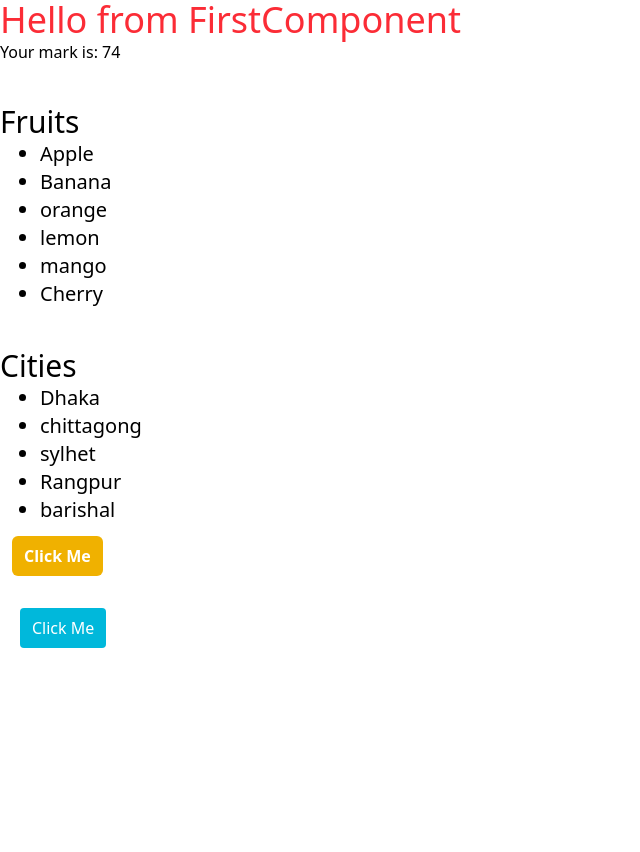
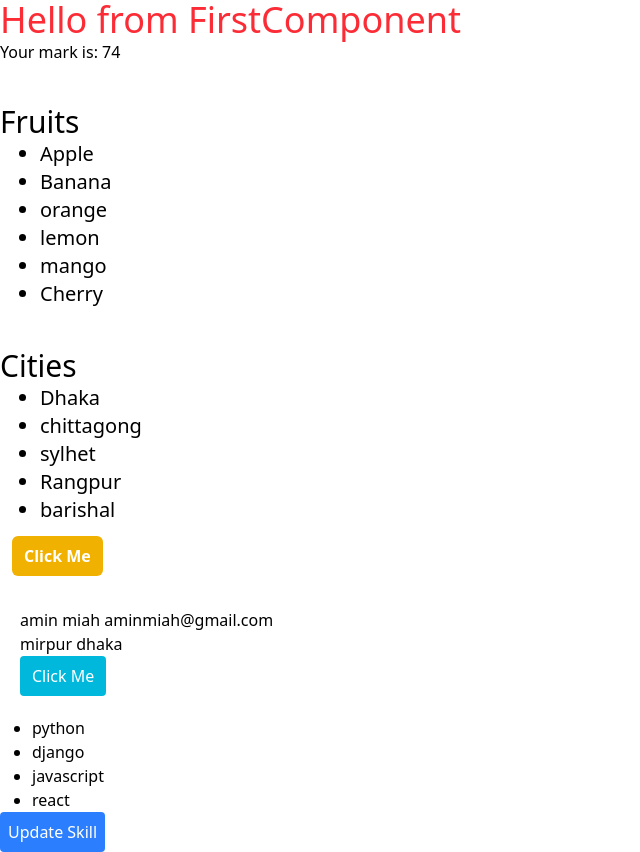
Before and after one commit to alaminmiah4274/basic_react, a React (Vite) app: page / in a window 1280 px wide. Shown: the whole page, without its empty margins (0-640 px from the left). Before the commit the page ends 800 px from the top, so only its background shows below. Built offline with nearby package versions, Linux system fonts and the light colour scheme.

Commit message:
discussed about state, updating sate object & nested state object and add, remove & update state arry

```diff
--- a/src/App.jsx
+++ b/src/App.jsx
@@ -3,6 +3,7 @@ import FirstComponent from "./FirstComponent";
 import List from "./customComponent/List";
 import PlayWithButton from "./customComponent/PlayWithButton";
 import Person from "./customComponent/Person";
+import Skill from "./customComponent/Skill";
 
 function App() {
   const fruits = ["Apple", "Banana", "orange", "lemon", "mango", "Cherry"];
@@ -17,6 +18,7 @@ function App() {
       <PlayWithButton />
 
       <Person />
+      <Skill />
     </>
   );
 }
--- a/src/customComponent/Person.jsx
+++ b/src/customComponent/Person.jsx
@@ -1,15 +1,50 @@
 import { useState } from "react";
 
 const Person = () => {
-  const [person, setPerson] = useState("");
+  // const defaultPerson = {
+  //   firstName: "amin",
+  //   lastName: "miah",
+  //   email: "aminmiah@gmail.com",
+  //   address: {
+  //     area: "mirpur",
+  //     city: "dhaka",
+  //   },
+  // };
+  // const [person, setPerson] = useState(defaultPerson);
+
+  const [person, setPerson] = useState({
+    firstName: "amin",
+    lastName: "miah",
+    email: "aminmiah@gmail.com",
+    address: {
+      area: "mirpur",
+      city: "dhaka",
+    },
+  });
 
   const handlePerson = () => {
-    setPerson("john");
-    console.log(person);
+    const newPerson = {
+      ...person,
+      firstName: "will",
+      lastName: "jacks",
+      address: {
+        ...person.address,
+        area: "dhanmondi",
+        city: "barishal",
+      },
+    };
+
+    setPerson(newPerson);
   };
 
   return (
     <div className="m-5">
+      <h1>
+        {person.firstName} {person.lastName} {person.email}
+      </h1>
+      <p>
+        {person.address.area} {person.address.city}
+      </p>
       <button
         onClick={handlePerson}
         className="px-3 py-2 bg-cyan-500 text-white rounded-sm"
--- /dev/null
+++ b/src/customComponent/Skill.jsx
@@ -0,0 +1,46 @@
+import { useState } from "react";
+
+const Skill = () => {
+  const [skills, setSkills] = useState([
+    "python",
+    "django",
+    "javascript",
+    "react",
+  ]);
+
+  const handleSkills = () => {
+    // add
+    const newSkills = [...skills, "MySQL", "PostgreSQL"];
+    // setSkills(newSkills);
+
+    // remove
+    // setSkills([skills.filter((item) => item != "react")]);
+
+    // update
+    setSkills([
+      skills.map((item) => (item === "python" ? (item = "MSQL") : item)),
+    ]);
+  };
+
+  return (
+    <>
+      <ul className="list-disc ml-8">
+        {skills.map((skill, index) => {
+          return (
+            <li className="" key={index}>
+              {skill}
+            </li>
+          );
+        })}
+      </ul>
+      <button
+        onClick={handleSkills}
+        className="py-2 px-2 text-white bg-blue-500 rounded-sm"
+      >
+        Update Skill
+      </button>
+    </>
+  );
+};
+
+export default Skill;
```
